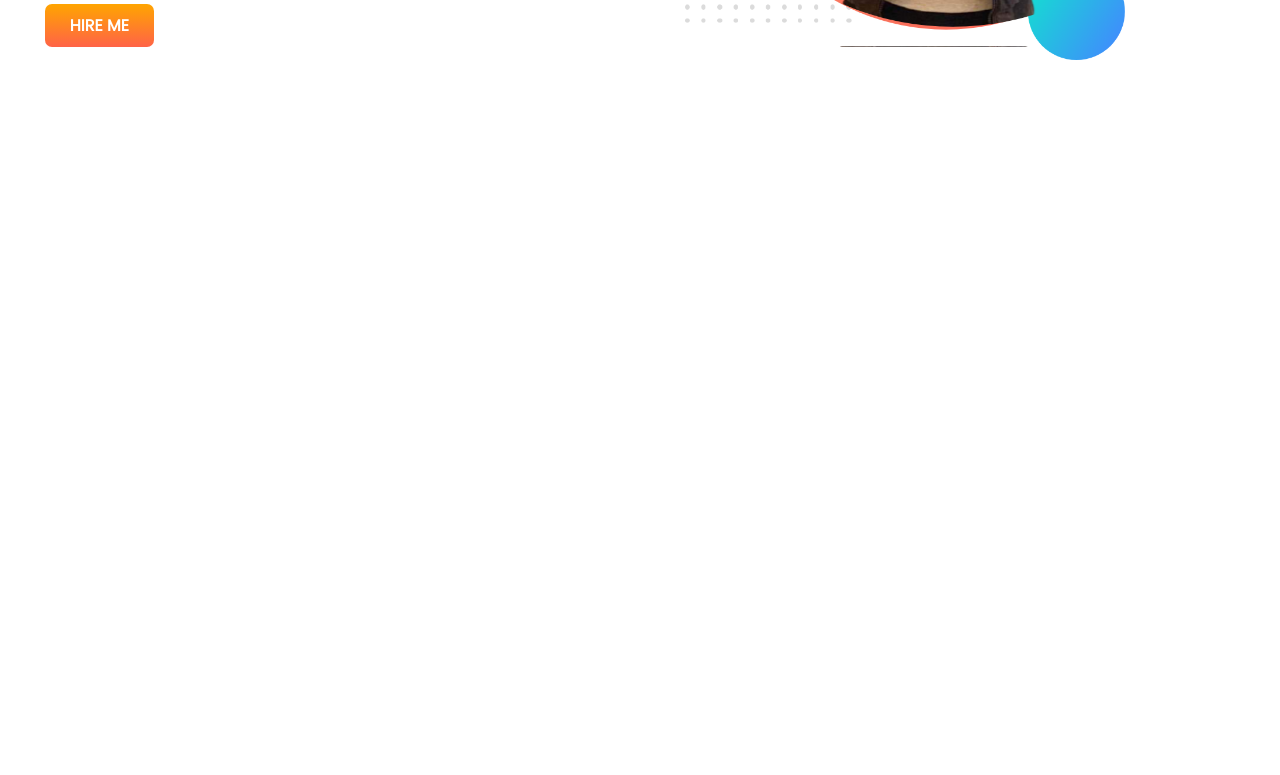
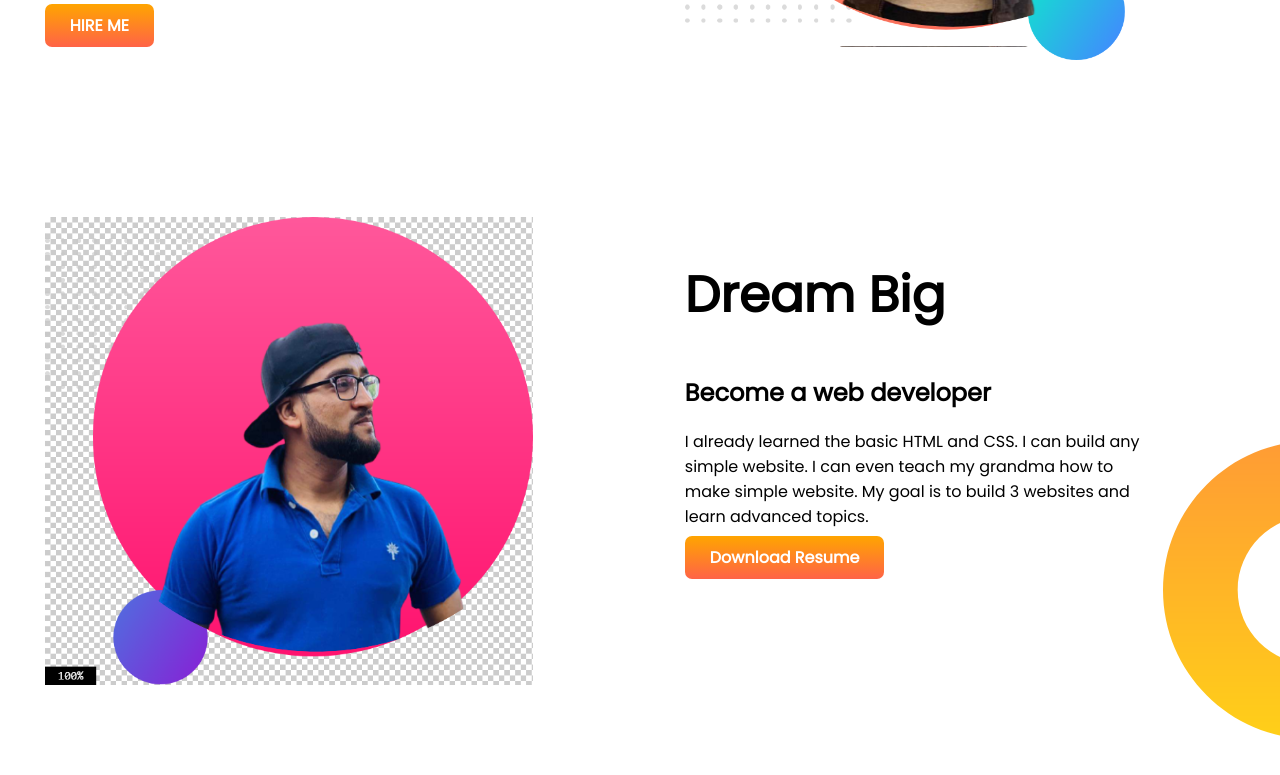
Before and after one commit to kudratulIslam2/Developer_portfolio, a plain HTML site: page index.html in a window 1280 px wide. Shown: the part 425-1200 px from the top of the page. Before the commit the page ends 800 px from the top, so only its background shows below. Drawn offline with Linux system fonts and the light colour scheme.

Commit message:
Anoter Banner

```diff
--- a/index.html
+++ b/index.html
@@ -27,6 +27,19 @@
         </div>
         <div class="half-width"><img src="jay1.png" alt=""></div>
     </section>
+    <section class="Dream-big">
+        <div class="half-width">
+            <img src="j.png" alt="">
+        </div>
+        <div class="half-width">
+            <h1>Dream Big</h1>
+            <h2>Become a web developer</h2>
+            <p class="k">I already learned the basic HTML and CSS. I can build any simple website. I can even teach my
+                grandma how
+                to make simple website. My goal is to build 3 websites and learn advanced topics.</p>
+            <a class="linkbutton" target="_blank" href="https://www.facebook.com/j0n0u">Download Resume</a>
+        </div>
+    </section>
 </body>
 
 </html>
--- a/style.css
+++ b/style.css
@@ -10,6 +10,7 @@ h1{
 }
 section{
     display: flex;
+    margin-bottom: 150px;
 }
 .half-width{
     width: 50%;
@@ -30,3 +31,12 @@ section{
     background-image: url(images/top-banner.png);
     background-repeat: no-repeat;
 }
+.Dream-big{
+    background-image: url(images/dream-bg.png);
+    background-repeat: no-repeat;
+    background-position:right ;
+    padding-bottom: 270px;
+}
+.k{
+    margin-right: 120px;
+}
```
Also changed, not shown: j.png (added).
